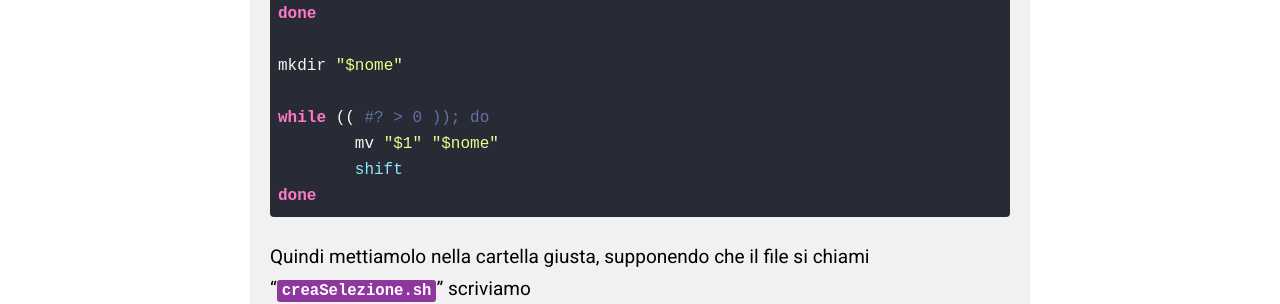
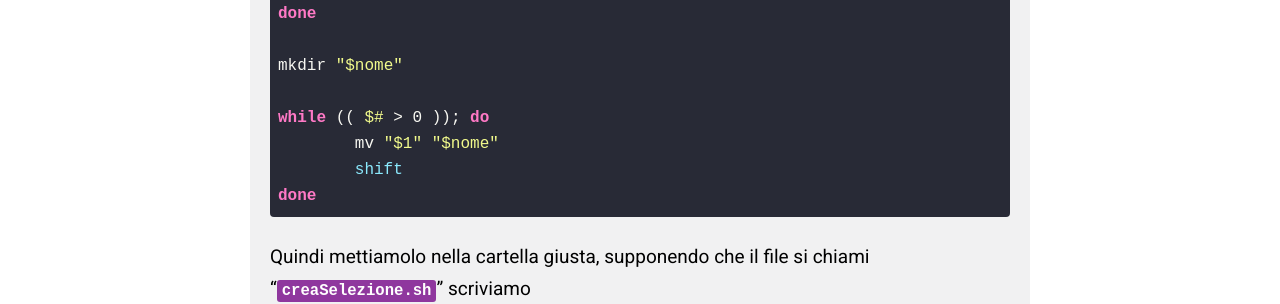
Before and after one commit to linuxhubit/linuxpeople_feed, a Jekyll site: the page built from _posts/trick/2021-08-08-crea-uno-script-nautilus.md, in a window 1280 px wide. Shown: the part 895-1199 px from the top of the page. Built offline with Jekyll 4.4.1, drawn with Linux system fonts in a browser that asks for light colours.

Commit message:
fix trucco

```diff
--- a/_posts/trick/2021-08-08-crea-uno-script-nautilus.md
+++ b/_posts/trick/2021-08-08-crea-uno-script-nautilus.md
@@ -26,7 +26,7 @@ done
 
 mkdir "$nome"
 
-while (( #? > 0 )); do
+while (( $# > 0 )); do
 	mv "$1" "$nome"
 	shift
 done
```
